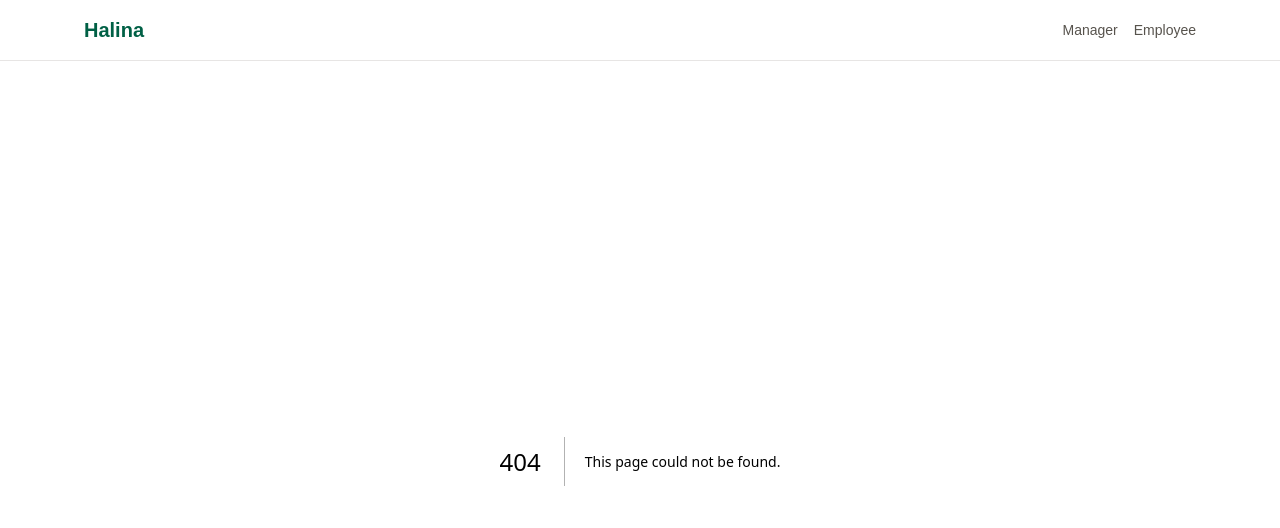
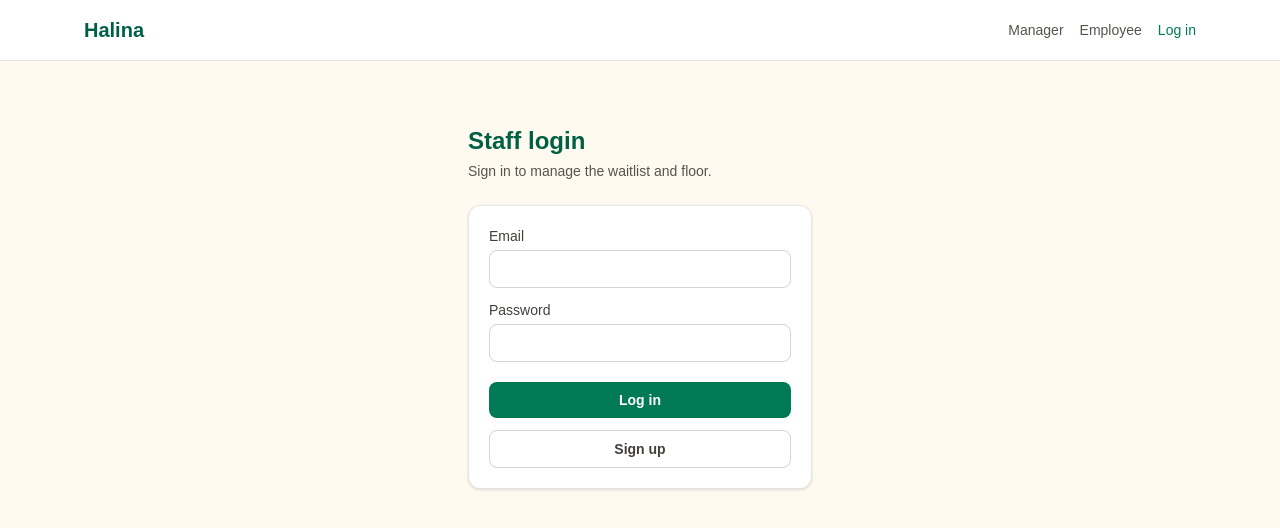
Before and after one commit to g4vin001/RestaurantApp, a Next.js app: page /login in a window 1280 px wide. Before the commit this address had no page. Shown: the top 528 px of the page. Built offline with nearby package versions, Linux system fonts and the light colour scheme; no server answers.

Commit message:
Added a login/signup page and a logout link

```diff
--- /dev/null
+++ b/app/login/actions.ts
@@ -0,0 +1,39 @@
+"use server";
+
+import { redirect } from "next/navigation";
+import { createClient } from "@/lib/supabase/server";
+
+export async function login(formData: FormData) {
+  const email = formData.get("email") as string;
+  const password = formData.get("password") as string;
+  const redirectTo = (formData.get("redirectTo") as string) || "/manager";
+
+  const supabase = await createClient();
+  const { error } = await supabase.auth.signInWithPassword({ email, password });
+
+  if (error) {
+    redirect(`/login?error=${encodeURIComponent(error.message)}&redirectTo=${encodeURIComponent(redirectTo)}`);
+  }
+
+  redirect(redirectTo);
+}
+
+export async function signup(formData: FormData) {
+  const email = formData.get("email") as string;
+  const password = formData.get("password") as string;
+
+  const supabase = await createClient();
+  const { error } = await supabase.auth.signUp({ email, password });
+
+  if (error) {
+    redirect(`/login?error=${encodeURIComponent(error.message)}`);
+  }
+
+  redirect("/login?message=Check your email to confirm your account.");
+}
+
+export async function logout() {
+  const supabase = await createClient();
+  await supabase.auth.signOut();
+  redirect("/login");
+}
--- /dev/null
+++ b/app/login/page.tsx
@@ -0,0 +1,38 @@
+import { PageCard } from "@/components/PageCard";
+import { login, signup } from "./actions";
+
+export default async function LoginPage({
+  searchParams,
+}: {
+  searchParams: Promise<{ error?: string; message?: string; redirectTo?: string }>;
+}) {
+  const { error, message, redirectTo } = await searchParams;
+
+  return (
+    <main className="mx-auto max-w-sm px-5 py-16">
+      <h1 className="text-2xl font-bold text-emerald-800">Staff login</h1>
+      <p className="mt-1 text-sm text-stone-600">Sign in to manage the waitlist and floor.</p>
+      <PageCard className="mt-6">
+        {error && <p className="mb-4 rounded-lg bg-red-50 px-3 py-2 text-sm text-red-700">{error}</p>}
+        {message && <p className="mb-4 rounded-lg bg-emerald-50 px-3 py-2 text-sm text-emerald-700">{message}</p>}
+        <form className="flex flex-col gap-3">
+          <input type="hidden" name="redirectTo" value={redirectTo ?? "/manager"} />
+          <label className="text-sm font-medium text-stone-700">
+            Email
+            <input name="email" type="email" required className="mt-1 w-full rounded-lg border border-stone-300 px-3 py-2 text-sm" />
+          </label>
+          <label className="text-sm font-medium text-stone-700">
+            Password
+            <input name="password" type="password" required minLength={6} className="mt-1 w-full rounded-lg border border-stone-300 px-3 py-2 text-sm" />
+          </label>
+          <button formAction={login} className="mt-2 rounded-lg bg-emerald-700 px-3 py-2 text-sm font-semibold text-white">
+            Log in
+          </button>
+          <button formAction={signup} className="rounded-lg border border-stone-300 px-3 py-2 text-sm font-semibold text-stone-700">
+            Sign up
+          </button>
+        </form>
+      </PageCard>
+    </main>
+  );
+}
--- a/components/Navbar.tsx
+++ b/components/Navbar.tsx
@@ -1,5 +1,11 @@
 import Link from "next/link";
+import { logout } from "@/app/login/actions";
+import { createClient } from "@/lib/supabase/server";
 
-export function Navbar() {
-  return <header className="border-b border-stone-200 bg-white"><nav className="mx-auto flex max-w-6xl items-center justify-between px-5 py-4"><Link href="/" className="text-xl font-bold text-emerald-800">Halina</Link><div className="flex gap-4 text-sm text-stone-600"><Link href="/manager">Manager</Link><Link href="/employee">Employee</Link></div></nav></header>;
+export async function Navbar() {
+  const supabase = await createClient();
+  const response = await supabase.auth.getUser();
+  const user = response.data.user;
+
+  return <header className="border-b border-stone-200 bg-white"><nav className="mx-auto flex max-w-6xl items-center justify-between px-5 py-4"><Link href="/" className="text-xl font-bold text-emerald-800">Halina</Link><div className="flex items-center gap-4 text-sm text-stone-600"><Link href="/manager">Manager</Link><Link href="/employee">Employee</Link>{user ? <form action={logout}><button type="submit" className="font-medium text-stone-700">Log out</button></form> : <Link href="/login" className="font-medium text-emerald-700">Log in</Link>}</div></nav></header>;
 }
```
